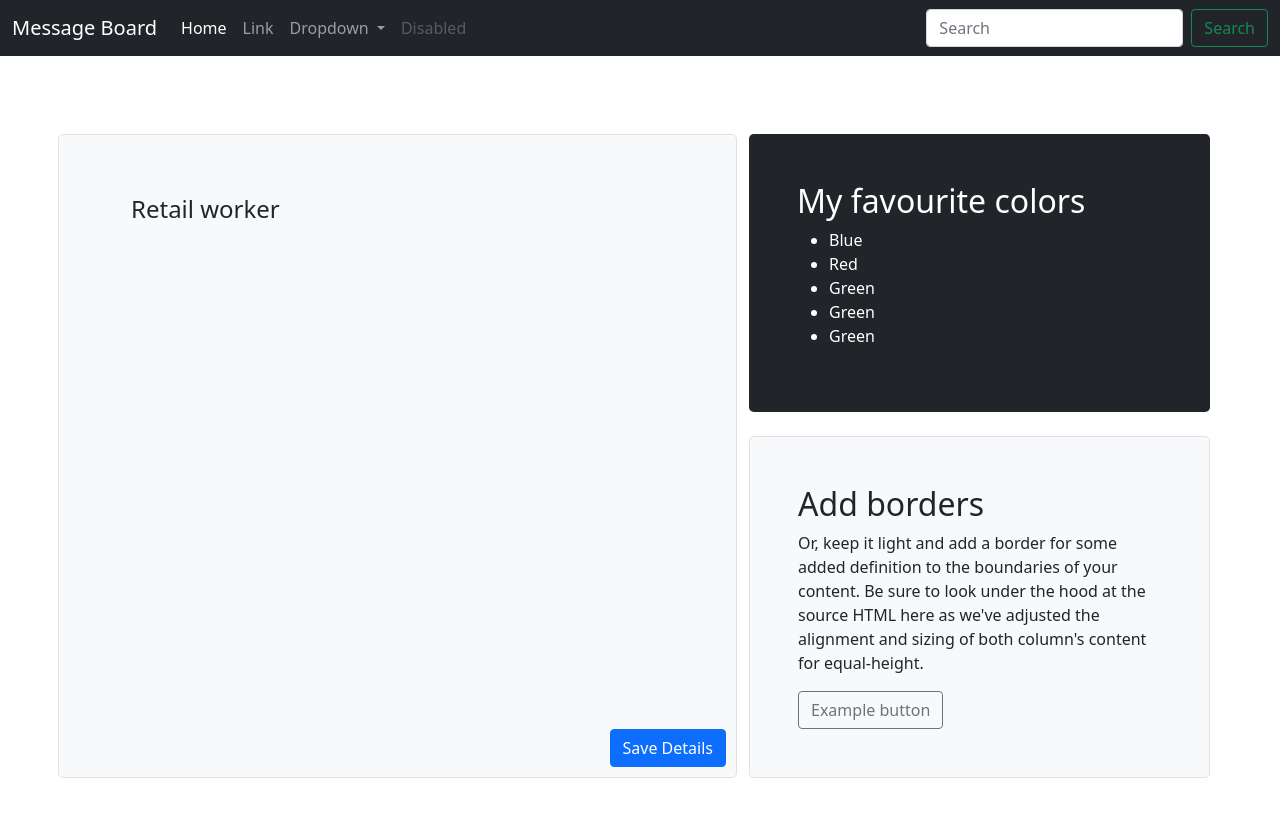
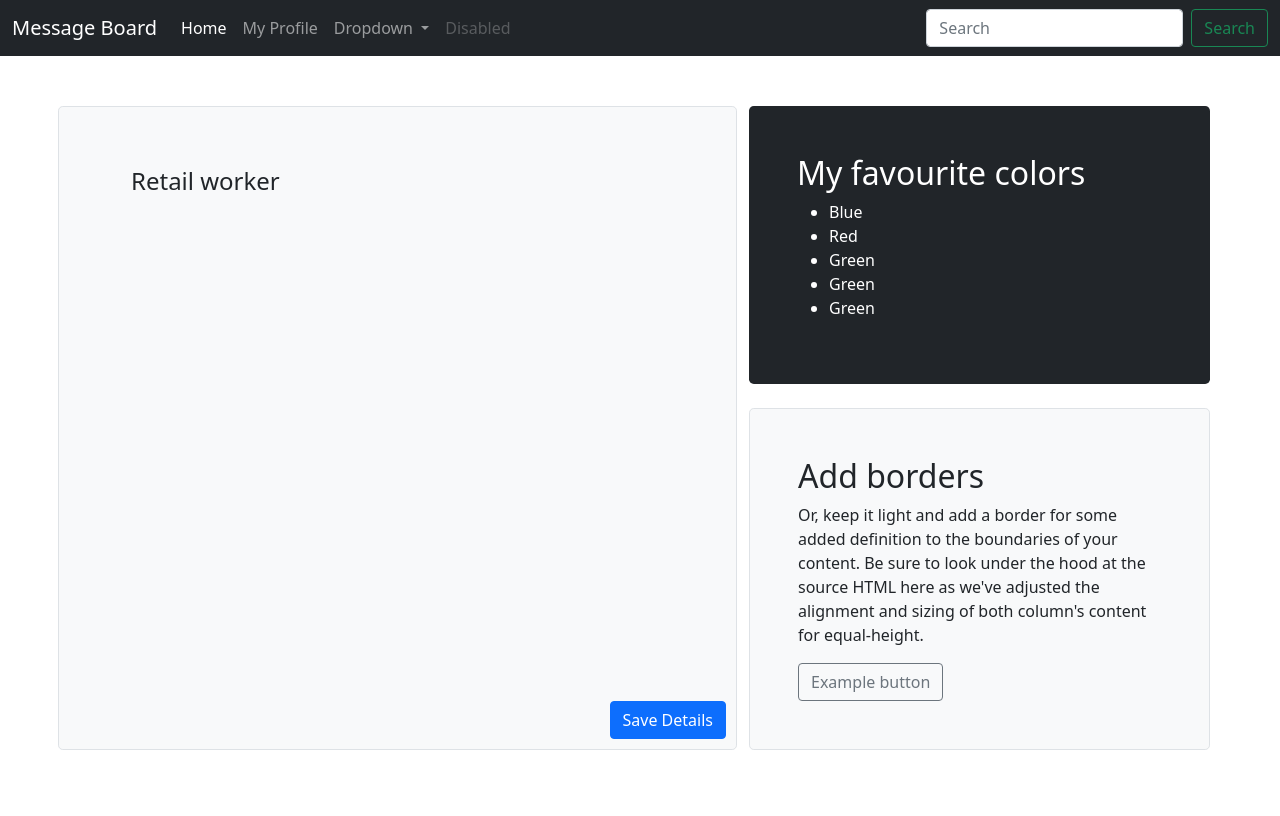
Before and after one commit to andrew-waite/message-board-ui, an Angular app: page /profile/1 in a window 1280 px wide. Shown: the top 816 px of the page. Built offline with nearby package versions, Linux system fonts and the light colour scheme; no server answers.

Commit message:
Fixed page heigh calculations
- Taken the height of the navbar into account when centering elements vertically

- Fixed bug with the alert dismisss button not showing the alert again if it had been dismissed previously

```diff
--- a/src/app/app.component.html
+++ b/src/app/app.component.html
@@ -1,2 +1,2 @@
 <app-navigation></app-navigation>
-<router-outlet></router-outlet>
+<router-outlet style="height: calc(100vh - 56px);"></router-outlet>
--- a/src/app/components/login-screen/login-screen.component.css
+++ b/src/app/components/login-screen/login-screen.component.css
@@ -1,12 +1,12 @@
 .fill-screen {
-    min-height: 100%;
-    min-height: 100vh;
-    height: 100%;
+    min-height: calc(100% - 56px);
+    min-height: calc(100vh - 56px);
+    height: calc(100vh - 56px);
 }
 
 .vertical-center {
-    min-height: 100%;
-    min-height: 100vh;
+    min-height: calc(100% - 56px);
+    min-height: calc(100vh - 56px);
 
     display: flex;
     align-items: center;
--- a/src/app/components/login-screen/login-screen.component.html
+++ b/src/app/components/login-screen/login-screen.component.html
@@ -10,7 +10,7 @@
             <div>
                 {{loginErrorMessage}}
             </div>
-            <button type="button" class="btn-close ms-auto" data-bs-dismiss="alert" aria-label="Close"></button>
+            <button type="button" class="btn-close ms-auto" (click)="dismissAlert()"></button>
         </div>
         <h2 class="fw-bold mb-3">Sign in</h2>
         <form class="">
--- a/src/app/components/login-screen/login-screen.component.ts
+++ b/src/app/components/login-screen/login-screen.component.ts
@@ -18,11 +18,10 @@ export class LoginScreenComponent implements OnInit {
   }
 
   ngOnInit(): void {
-    var alert = $("#loginAlert");
-    alert.on("close.bs.alert", function () {
-      alert.hide(); //hide the alert
-      return false; //don't remove it from DOM
-    });
+  }
+
+  public dismissAlert(): void {
+    this.loginFailed = !this.loginFailed;
   }
 
   public login(email: string): void {
@@ -35,6 +34,11 @@ export class LoginScreenComponent implements OnInit {
   }
 
   private loginSuccess(user: User): void {
+    this.addUserToSessionStorage(user);
     this.router.navigate(['/profile', user.id]);
   }
+
+  private addUserToSessionStorage(user: User): void {
+    sessionStorage.setItem("loggedInUserId", user.id.toString());
+  }
 }
--- a/src/app/components/navigation/navigation.component.html
+++ b/src/app/components/navigation/navigation.component.html
@@ -10,10 +10,10 @@
           <a class="nav-link active" aria-current="page" href="#">Home</a>
         </li>
         <li class="nav-item">
-          <a class="nav-link" href="#">Link</a>
+          <a class="nav-link" (click)="routeToLoggedInProfile()" routerLink="" >My Profile</a>
         </li>
         <li class="nav-item dropdown">
-          <a class="nav-link dropdown-toggle" href="#" id="navbarDropdown" role="button" data-bs-toggle="dropdown" aria-expanded="false">
+          <a class="nav-link dropdown-toggle" id="navbarDropdown" role="button" data-bs-toggle="dropdown" aria-expanded="false">
             Dropdown
           </a>
           <ul class="dropdown-menu dropdown-menu-dark" aria-labelledby="navbarDropdown">
--- a/src/app/components/navigation/navigation.component.ts
+++ b/src/app/components/navigation/navigation.component.ts
@@ -1,4 +1,5 @@
 import { Component, OnInit } from '@angular/core';
+import { Router } from '@angular/router';
 
 @Component({
   selector: 'app-navigation',
@@ -7,9 +8,13 @@ import { Component, OnInit } from '@angular/core';
 })
 export class NavigationComponent implements OnInit {
 
-  constructor() { }
+  constructor(private router: Router) { }
 
   ngOnInit(): void {
   }
 
+  public routeToLoggedInProfile(): void {
+    var loggedInUserId = sessionStorage.getItem("loggedInUserId");
+    this.router.navigate(['/profile', loggedInUserId]);
+  }
 }
--- a/src/app/components/profile/profile.component.css
+++ b/src/app/components/profile/profile.component.css
@@ -1,6 +1,8 @@
 .vertical-center {
-    min-height: 100%;  /* Fallback for browsers do NOT support vh unit */
-    min-height: 100vh; /* These two lines are counted as one :-)       */
+    /* Fallback for browsers do NOT support vh unit */
+    /* These two lines are counted as one :-)       */
+    min-height: calc(100% - 56px);
+    min-height: calc(100vh - 56px);
 
     display: flex;
     align-items: center;
```
